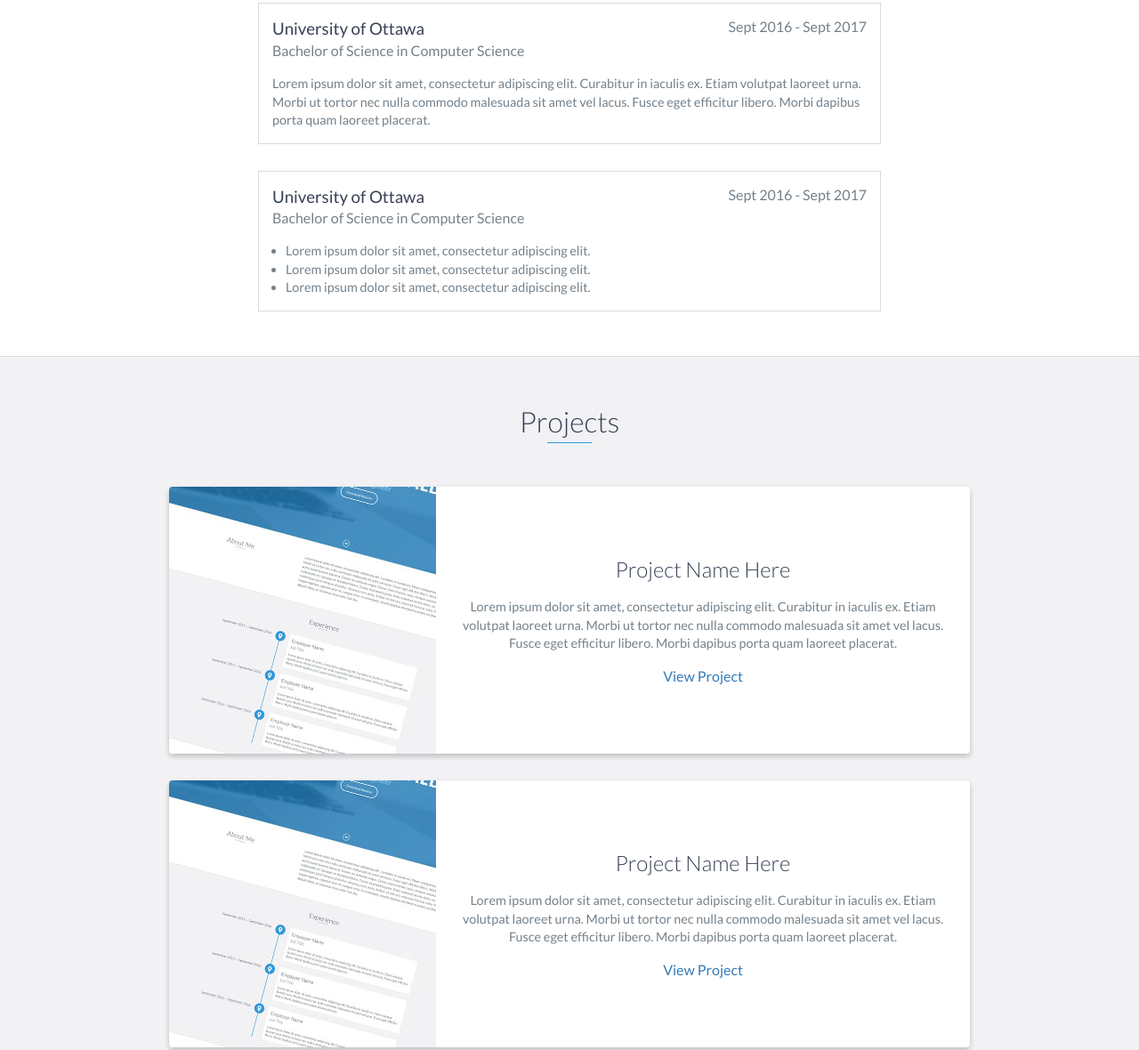
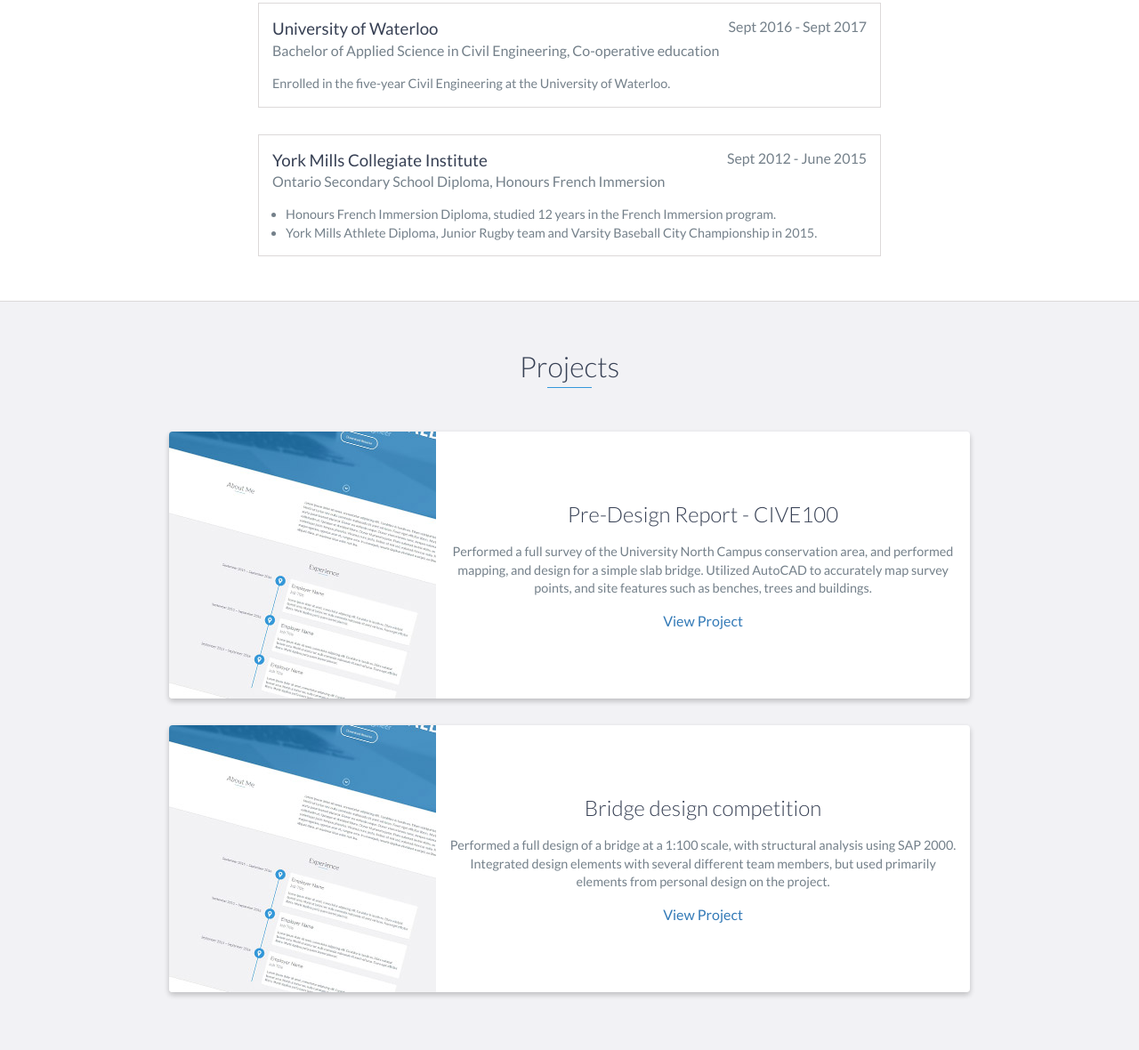
Before and after one commit to pk2chen/pk2chen.github.io, a website: page index.html in a window 1280 px wide. Shown: the part 2347-3527 px from the top of the page at 89% size. Drawn offline with nearby package versions, Linux system fonts and the light colour scheme.

Commit message:
Initial Commit B1
March 19, 2017

```diff
--- a/index.html
+++ b/index.html
@@ -151,28 +151,27 @@
     <div id="education">
         <h2 class="heading">Education</h2>
         <div class="education-block">
-            <h3>University of Ottawa</h3>
+            <h3>University of Waterloo</h3>
             <span class="education-date">Sept 2016 - Sept 2017</span>
-            <h4>Bachelor of Science in Computer Science</h4>
+            <h4>Bachelor of Applied Science in Civil Engineering, Co-operative education</h4>
             <p>
-                Lorem ipsum dolor sit amet, consectetur adipiscing elit. Curabitur in iaculis ex. Etiam volutpat laoreet urna. Morbi ut tortor nec nulla commodo malesuada sit amet vel lacus. Fusce eget efficitur libero. Morbi dapibus porta quam laoreet placerat.
+                Enrolled in the five-year Civil Engineering at the University of Waterloo.
             </p>
         </div>
         <!-- End .education-block -->
 
         <div class="education-block">
-            <h3>University of Ottawa</h3>
-            <span class="education-date">Sept 2016 - Sept 2017</span>
-            <h4>Bachelor of Science in Computer Science</h4>
+            <h3>York Mills Collegiate Institute</h3>
+            <span class="education-date">Sept 2012 - June 2015</span>
+            <h4>Ontario Secondary School Diploma, Honours French Immersion</h4>
             <ul>
                 <li>
-                    Lorem ipsum dolor sit amet, consectetur adipiscing elit.
+                    Honours French Immersion Diploma, studied 12 years in the
+                    French Immersion program.
                 </li>
                 <li>
-                    Lorem ipsum dolor sit amet, consectetur adipiscing elit.
-                </li>
-                <li>
-                    Lorem ipsum dolor sit amet, consectetur adipiscing elit.
+                    York Mills Athlete Diploma, Junior Rugby team and Varsity
+                    Baseball City Championship in 2015.
                 </li>
             </ul>
         </div>
@@ -190,9 +189,13 @@
                     </div>
                     <!-- End .project-image -->
                     <div class="project-info">
-                        <h3>Project Name Here</h3>
+                        <h3>Pre-Design Report - CIVE100</h3>
                         <p>
-                            Lorem ipsum dolor sit amet, consectetur adipiscing elit. Curabitur in iaculis ex. Etiam volutpat laoreet urna. Morbi ut tortor nec nulla commodo malesuada sit amet vel lacus. Fusce eget efficitur libero. Morbi dapibus porta quam laoreet placerat.
+                            Performed a full survey of the University North Campus
+                            conservation area, and performed mapping, and design for
+                            a simple slab bridge. Utilized AutoCAD to accurately map
+                            survey points, and site features such as benches, trees and
+                            buildings.
                         </p>
                         <a href="#">View Project</a>
                     </div>
@@ -206,9 +209,12 @@
                     </div>
                     <!-- End .project-image -->
                     <div class="project-info">
-                        <h3>Project Name Here</h3>
+                        <h3>Bridge design competition</h3>
                         <p>
-                            Lorem ipsum dolor sit amet, consectetur adipiscing elit. Curabitur in iaculis ex. Etiam volutpat laoreet urna. Morbi ut tortor nec nulla commodo malesuada sit amet vel lacus. Fusce eget efficitur libero. Morbi dapibus porta quam laoreet placerat.
+                            Performed a full design of a bridge at a 1:100 scale,
+                            with structural analysis using SAP 2000. Integrated design
+                            elements with several different team members, but used
+                            primarily elements from personal design on the project.
                         </p>
                         <a href="#">View Project</a>
                     </div>
```
